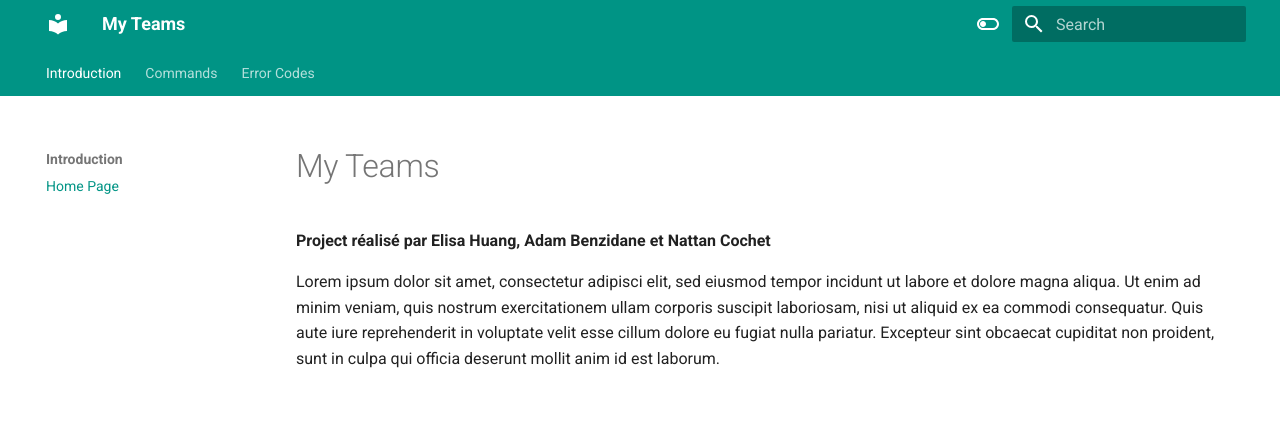
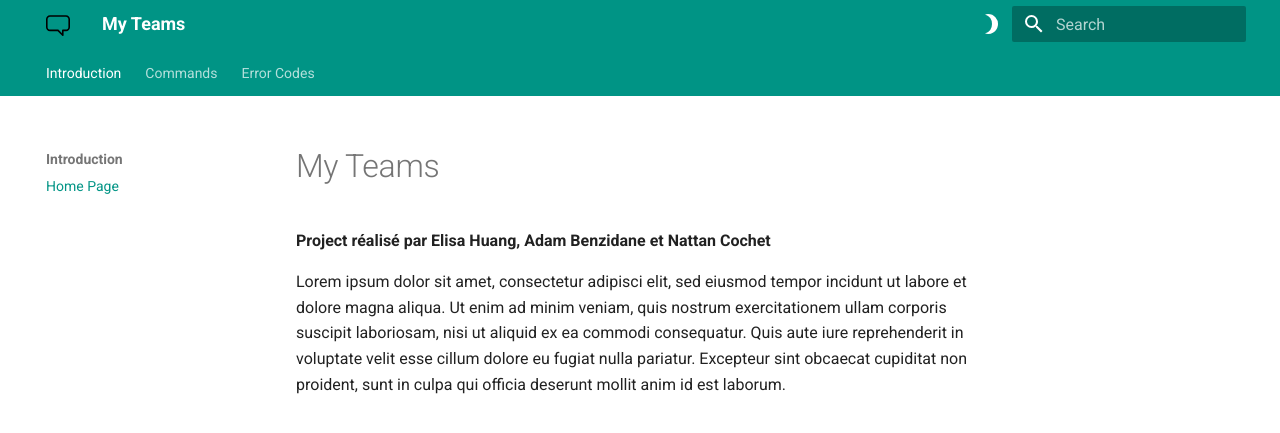
Before and after one commit to NattanCochet/docMyTeams, an MkDocs documentation site: the page built from docs/index.md, in a window 1280 px wide. Shown: the top 433 px of the page. Built offline with MkDocs 1.6.1 and Material for MkDocs 9.7.7, drawn with Linux system fonts in a browser that asks for light colours.

Commit message:
updated website icon

```diff
--- a/mkdocs.yml
+++ b/mkdocs.yml
@@ -13,10 +13,10 @@ nav:
 
 theme:
   name: material
+  logo: "styles/logo.svg"
   features:
     - navigation.tabs
     - navigation.sections
-    - toc.integrate
     - navigation.top
     - search.suggest
     - search.highlight
@@ -27,13 +27,13 @@ theme:
   palette:
     - scheme: default
       toggle:
-        icon: material/toggle-switch-off-outline
+        icon: material/moon-waxing-crescent
         name: Switch to dark mode
       primary: teal
       accent: blue
     - scheme: slate
       toggle:
-        icon: material/toggle-switch
+        icon: material/white-balance-sunny
         name: Switch to light mode
       primary: teal
       accent: lime
```
Also changed, not shown: docs/styles/logo.svg (added).
